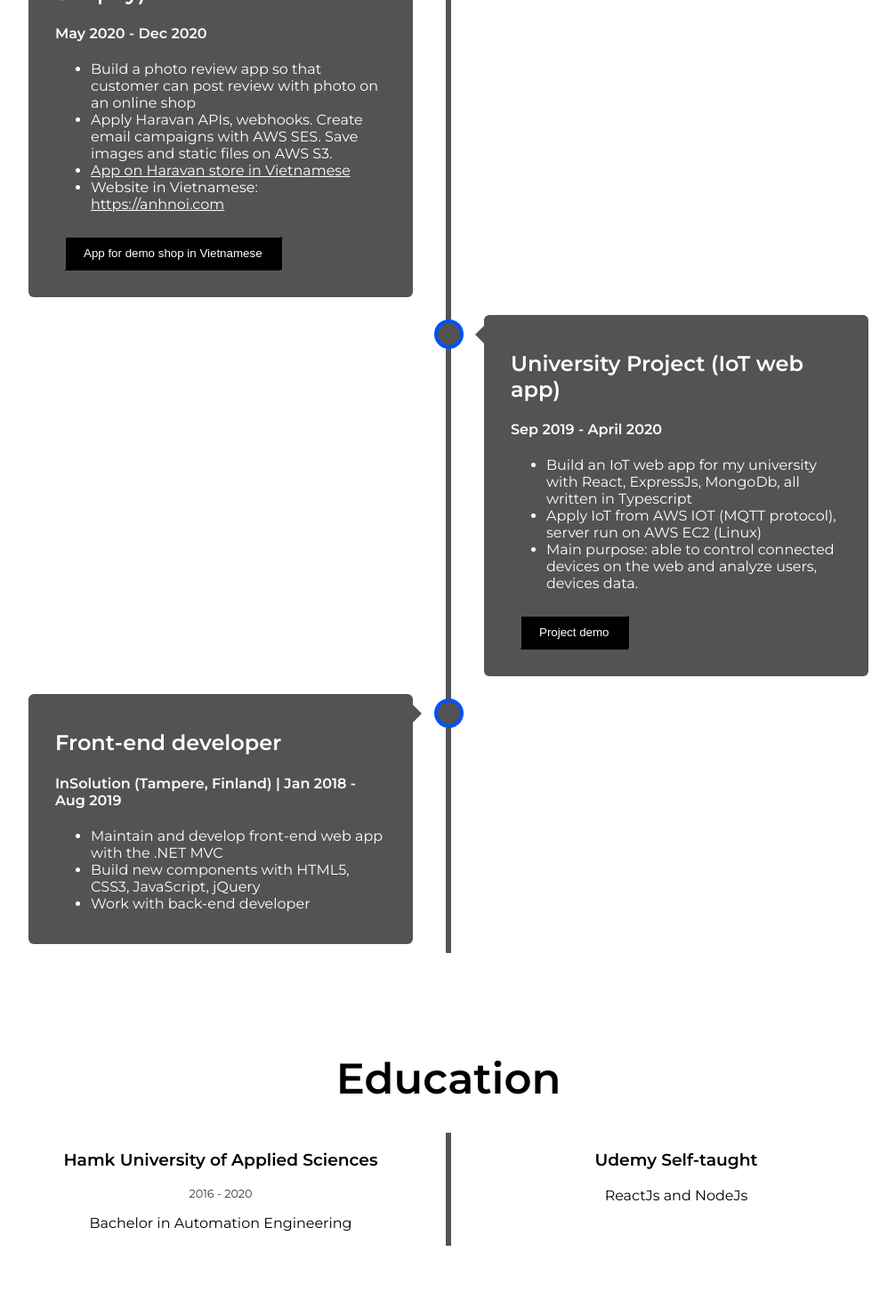
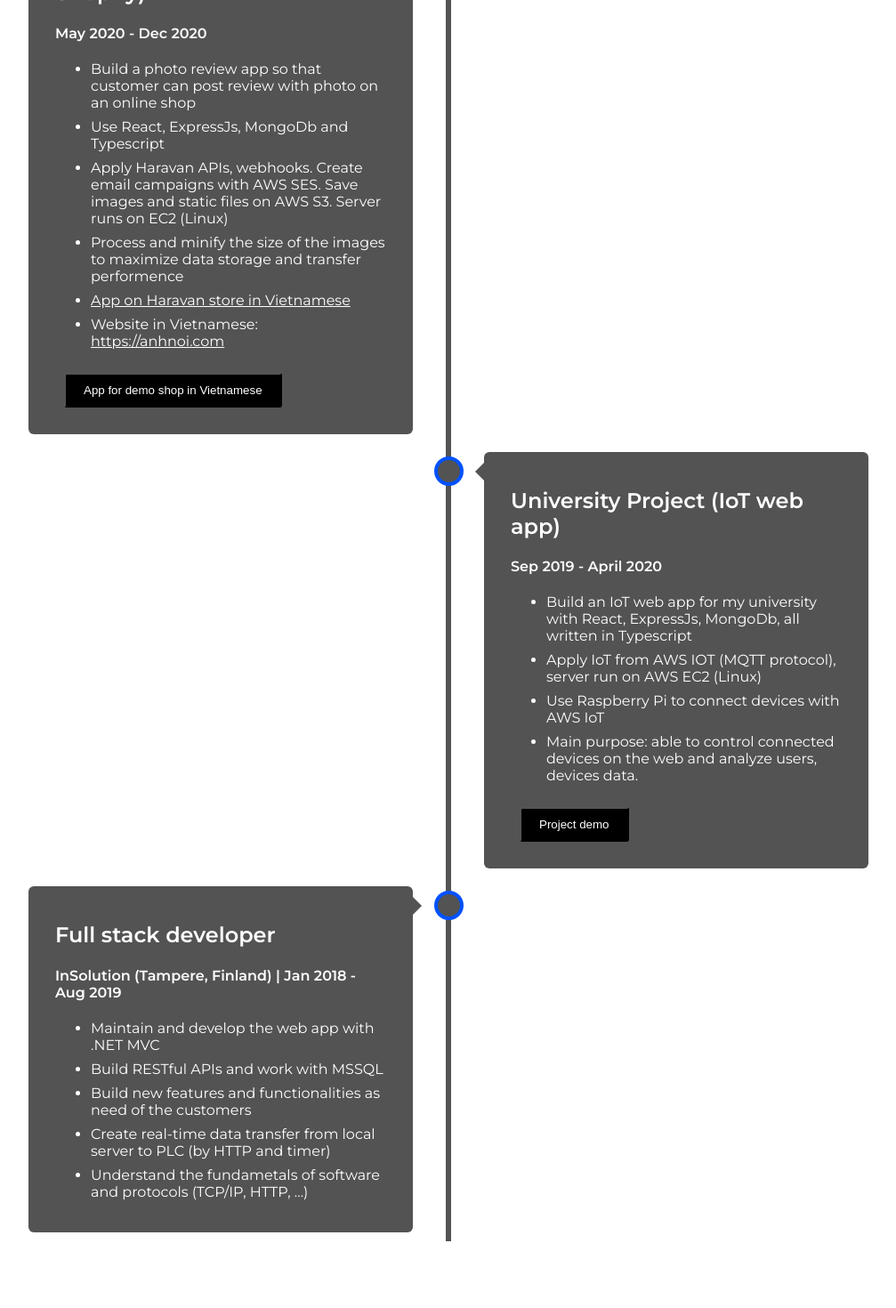
Before and after one commit to namhuynh96/my-portfolio-public, a React (Create React App) app: page / in a window 1280 px wide. Shown: the part 2140-3610 px from the top of the page at 89% size, without its empty margins (136-1143 px from the left). Built offline with nearby package versions, Linux system fonts and the light colour scheme.

Commit message:
Update work

```diff
--- a/src/containers/Work/Work.js
+++ b/src/containers/Work/Work.js
@@ -19,9 +19,15 @@ const Work = () => {
                 Build a photo review app so that customer can post review with
                 photo on an online shop
               </li>
+              <li>Use React, ExpressJs, MongoDb and Typescript</li>
               <li>
                 Apply Haravan APIs, webhooks. Create email campaigns with AWS
-                SES. Save images and static files on AWS S3.
+                SES. Save images and static files on AWS S3. Server runs on EC2
+                (Linux)
+              </li>
+              <li>
+                Process and minify the size of the images to maximize data
+                storage and transfer performence
               </li>
               <li>
                 <a
@@ -67,6 +73,7 @@ const Work = () => {
                 Apply IoT from AWS IOT (MQTT protocol), server run on AWS EC2
                 (Linux)
               </li>
+              <li>Use Raspberry Pi to connect devices with AWS IoT</li>
               <li>
                 Main purpose: able to control connected devices on the web and
                 analyze users, devices data.
@@ -83,12 +90,22 @@ const Work = () => {
         </div>
         <div className={[classes.ContentContainer, classes.Left].join(" ")}>
           <div className={classes.Content}>
-            <h2>Front-end developer</h2>
+            <h2>Full stack developer</h2>
             <h4>InSolution (Tampere, Finland) | Jan 2018 - Aug 2019</h4>
             <ul>
-              <li>Maintain and develop front-end web app with the .NET MVC</li>
-              <li>Build new components with HTML5, CSS3, JavaScript, jQuery</li>
-              <li>Work with back-end developer</li>
+              <li>Maintain and develop the web app with .NET MVC</li>
+              <li>Build RESTful APIs and work with MSSQL</li>
+              <li>
+                Build new features and functionalities as need of the customers
+              </li>
+              <li>
+                Create real-time data transfer from local server to PLC (by HTTP
+                and timer)
+              </li>
+              <li>
+                Understand the fundametals of software and protocols (TCP/IP,
+                HTTP, ...)
+              </li>
             </ul>
             {/* <a href={IntershipCert} target="_blank" rel="noreferrer">
               <Button>Recommendation Letter</Button>
--- a/src/containers/Work/Work.module.css
+++ b/src/containers/Work/Work.module.css
@@ -112,3 +112,7 @@
 .Link {
   color: #fff;
 }
+
+.Timeline ul li {
+  margin-bottom: 8px;
+}
```
